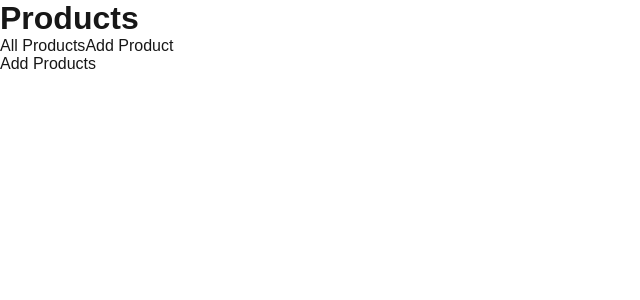
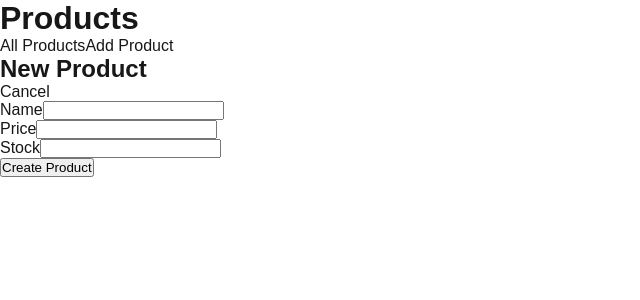
Before and after one commit to Fan82/ecommerce-admin-next, a Next.js app: page /products/new in a window 1280 px wide. Shown: the top 300 px of the page, without its empty margins (0-640 px from the left). Built offline with nearby package versions, Linux system fonts and the light colour scheme.

Commit message:
Day78&79

```diff
--- a/app/products/[id]/page.tsx
+++ b/app/products/[id]/page.tsx
@@ -5,7 +5,7 @@ import { notFound } from "next/navigation";
 export default async function ProductDetailPage({
   params,
 }: {
-    params: Promise<{ id: string }>
+  params: Promise<{ id: string }>;
 }) {
   const { id } = await params;
   const product = mockProducts.find((p) => p.id === Number(id));
@@ -15,8 +15,8 @@ export default async function ProductDetailPage({
     <div>
       <h2>{product.name}</h2>
       <p>NT$ {product.price}</p>
-            <p>Stock: {stock}</p>
+      <p>Stock: {product.stock}</p>
       <Link href="/products">Back to products</Link>
     </div>
-    )
+  );
 }
--- /dev/null
+++ b/app/products/loading.tsx
@@ -0,0 +1,3 @@
+export default function Loading() {
+  return <p role="status">Loading products...</p>;
+}
--- a/app/products/new/page.tsx
+++ b/app/products/new/page.tsx
@@ -1,3 +1,12 @@
+import Link from "next/link";
+import ProductForm from "@/components/ProductForm";
+
 export default function NewProductPage() {
-    return <p>Add Products</p>
+  return (
+    <div>
+      <h2>New Product</h2>
+      <Link href="/products">Cancel</Link>
+      <ProductForm />
+    </div>
+  );
 }
--- /dev/null
+++ b/components/ProductForm.tsx
@@ -0,0 +1,80 @@
+"use client";
+import { useState, FormEvent } from "react";
+import { useRouter } from "next/navigation";
+import validateProduct from "@/utils/validateProduct";
+import type { Product } from "@/types/product";
+
+type ProductsError = Partial<Record<"name" | "price" | "stock", string>>;
+
+export default function ProductForm() {
+  const router = useRouter();
+
+  const [name, setName] = useState("");
+  const [price, setPrice] = useState("");
+  const [stock, setStock] = useState("");
+
+  const [errors, setErrors] = useState<ProductsError>({});
+
+  function handleSubmit(e: FormEvent<HTMLFormElement>) {
+    e.preventDefault();
+
+    const validationErrors = validateProduct({
+      name,
+      price,
+      stock,
+    });
+
+    setErrors(validationErrors);
+
+    if (Object.keys(validationErrors).length > 0) {
+      return;
+    }
+
+    const product: Omit<Product, "id"> = {
+      name: name.trim(),
+      price: Number(price),
+      stock: Number(stock),
+      category: "accessory",
+    };
+
+    console.log(product);
+    router.push("/products");
+  }
+
+  return (
+    <form onSubmit={handleSubmit} noValidate>
+      <div>
+        <label htmlFor="name">Name</label>
+        <input
+          id="name"
+          type="text"
+          value={name}
+          onChange={(e) => setName(e.target.value)}
+        />
+        {errors.name && <p>{errors.name}</p>}
+      </div>
+      <div>
+        <label htmlFor="price">Price</label>
+        <input
+          id="price"
+          type="number"
+          value={price}
+          onChange={(e) => setPrice(e.target.value)}
+        />
+        {errors.price && <p>{errors.price}</p>}
+      </div>
+      <div>
+        <label htmlFor="stock">Stock</label>
+        <input
+          id="stock"
+          type="number"
+          value={stock}
+          onChange={(e) => setStock(e.target.value)}
+        />
+        {errors.stock && <p>{errors.stock}</p>}
+      </div>
+
+      <button type="submit">Create Product</button>
+    </form>
+  );
+}
--- /dev/null
+++ b/utils/validateProduct.ts
@@ -0,0 +1,29 @@
+import { error } from "console";
+
+type ProductInput = {
+  name: string;
+  price: string;
+  stock: string;
+};
+
+type ProductError = Partial<Record<"name" | "price" | "stock", string>>;
+
+export default function validateProduct(input: ProductInput): ProductError {
+  const errors: ProductError = {};
+
+  if (input.name.trim() === "") {
+    errors.name = "Name is required";
+  }
+
+  const price = Number(input.price);
+  if (input.price.trim() === "" || !Number.isFinite(price) || price <= 0) {
+    errors.price = "Price must be greater than 0";
+  }
+
+  const stock = Number(input.stock);
+  if (input.stock.trim() === "" || !Number.isInteger(stock) || stock < 0) {
+    errors.stock = "Stock must be a whole number, 0 or more";
+  }
+
+  return errors;
+}
```
Also changed, not shown: app/products/error.tsx (added, +17 -0 lines), app/products/page.tsx (+23 -5 lines), lib/getProducts.ts (added, +18 -0 lines), 1 other file (tests, documents, lock files or other folders). Lines whose indentation alone changed are shown as unchanged.
